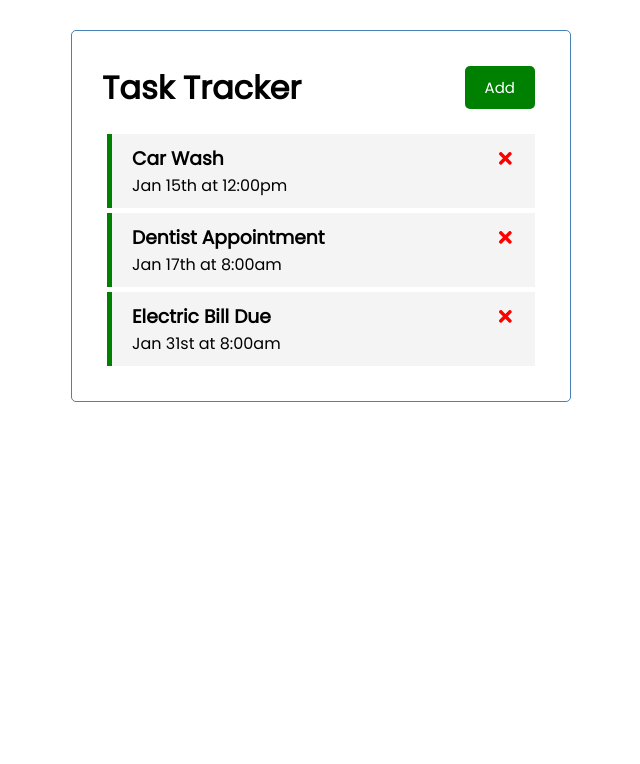
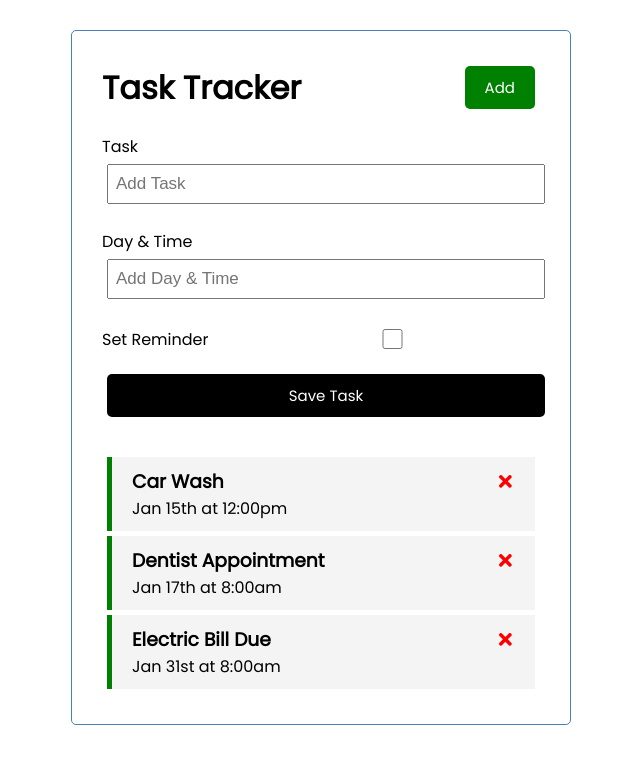
Before and after one commit to bobfdev/react-task-tracker, a React (Create React App) app: page / in a window 1280 px wide. Shown: the top 764 px of the page, without its empty margins (319-959 px from the left). Built offline with nearby package versions, Linux system fonts and the light colour scheme.

Commit message:
updated App.js file and added AddTask.js file to components folder

```diff
--- a/src/App.js
+++ b/src/App.js
@@ -1,7 +1,8 @@
 import { useState } from 'react';
-import React from 'react';
+
 import Header from './components/Header';
 import Tasks from './components/Tasks';
+import AddTask from './components/AddTask';
 
 function App() {
     const [tasks, setTasks] = useState([
@@ -25,6 +26,13 @@
       },
   ]);
 
+  // Add Task
+  const addTask = (task) => {
+    const id = Math.floor(Math.random() * 10000) + 1;
+    const newTask = { id, ...task };
+    setTasks([...tasks, newTask]);
+  }
+
   // Delete Task
   const deleteTask = (id) => {
     setTasks(tasks.filter((task) => task.id !== id))
@@ -40,6 +48,7 @@
   return (
     <div className="container">
       <Header />
+      <AddTask onAdd={addTask} />
       {tasks.length > 0 ? (
         <Tasks
         tasks={tasks}
--- /dev/null
+++ b/src/components/AddTask.js
@@ -0,0 +1,62 @@
+import { useState } from 'react'
+
+const AddTask = ({ onAdd }) => {
+    const [text, setText] = useState('')
+    const [day, setDay] = useState('')
+    const [reminder, setReminder] = useState(false)
+
+    const onSubmit = (e) => {
+        e.preventDefault()
+
+        if(!text) {
+            alert('Please add a task')
+            return
+        }
+
+        onAdd({ text, day, reminder })
+
+        setText('')
+        setDay('')
+        setReminder(false)
+    }
+
+    return (
+        <form className='add-form' onSubmit={onSubmit}>
+            <div className='form-control'>
+                <label>Task</label>
+                <input
+                    type='text'
+                    placeholder='Add Task'
+                    value={text}
+                    onChange={(e) => setText(e.target.value)}
+                />
+            </div>
+            <div className='form-control'>
+                <label>Day & Time</label>
+                <input
+                    type='text'
+                    placeholder='Add Day & Time'
+                    value={day}
+                    onChange={(e) => setDay(e.target.value)}
+                />
+            </div>
+            <div className='form-control form-control-check'>
+                <label>Set Reminder</label>
+                <input
+                    type='checkbox'
+                    checked={reminder}
+                    value={reminder}
+                    onChange={(e) => setReminder(e.currentTarget.checked)}
+                />
+            </div>
+
+            <input
+                type='submit'
+                value='Save Task'
+                className='btn btn-block'
+            />
+        </form>
+    )
+}
+
+export default AddTask;
```
